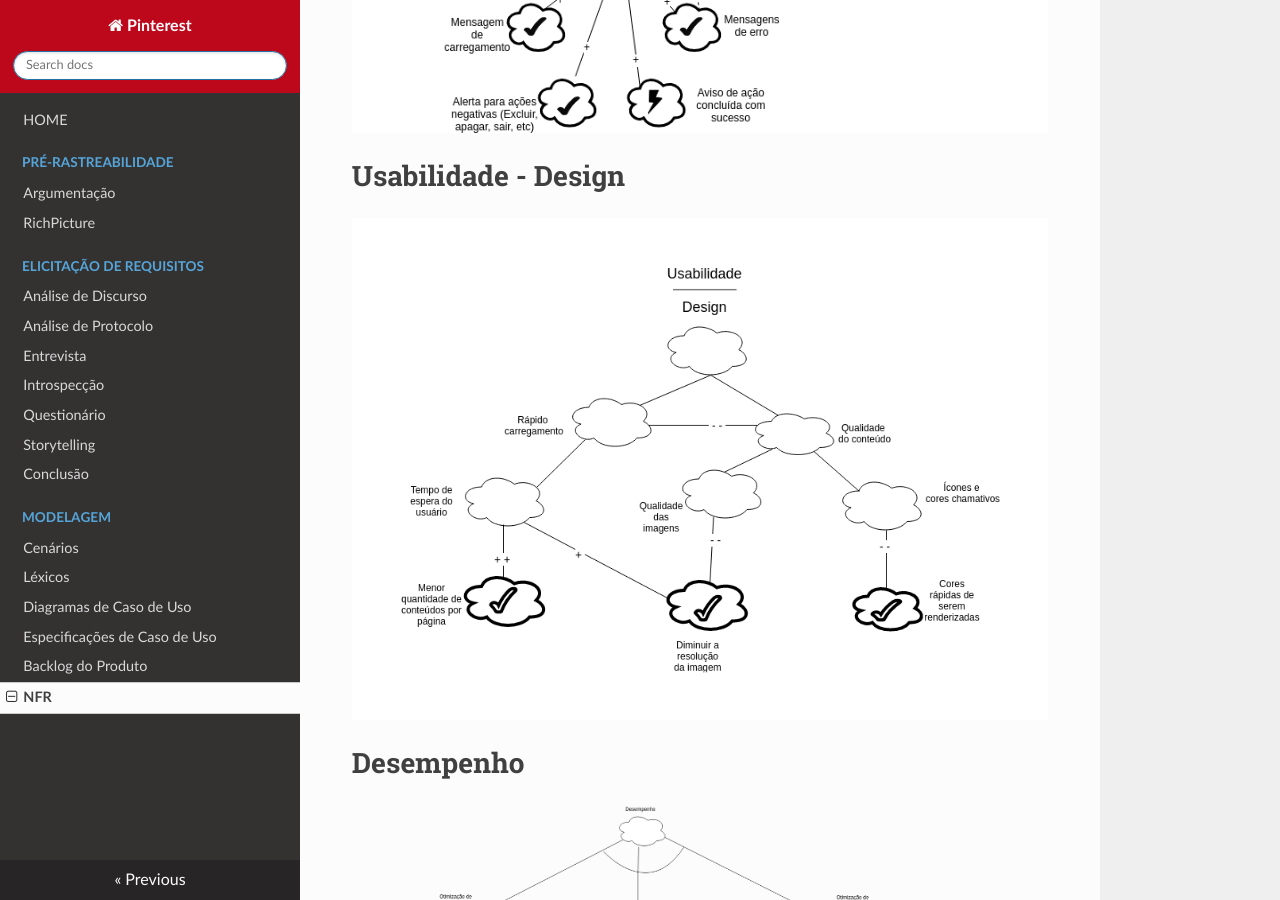
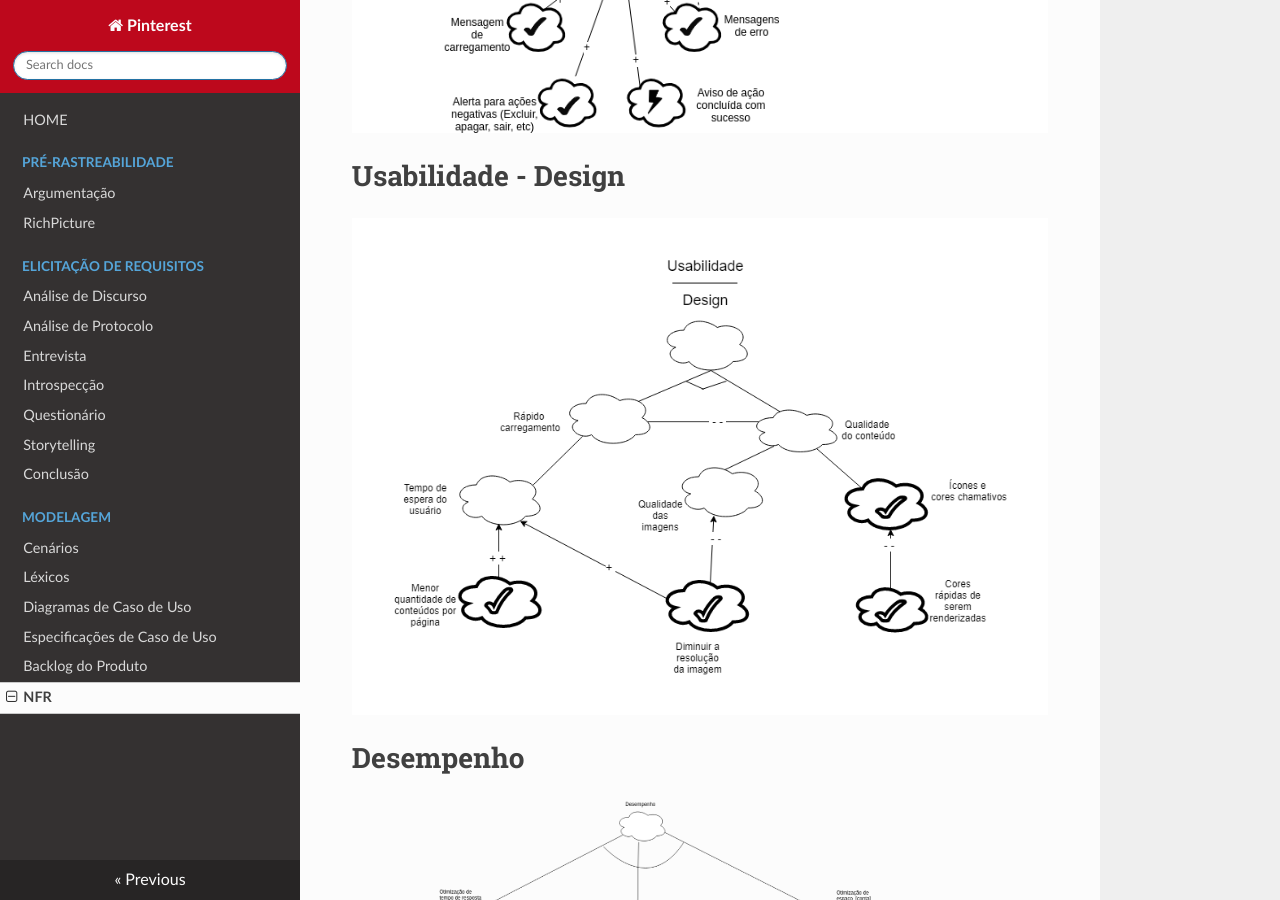
Before and after one commit to joberthrogers18/2018.2-Requisitos-Pinterest, an MkDocs documentation site: the page built from docs/nfr.md, in a window 1280 px wide and 900 px high, scrolled down 1584 px. Built offline with MkDocs 1.6.1, drawn with Linux system fonts in a browser that asks for light colours; nearby versions of some CDN libraries; old or Windows-style settings are respelled for this version of MkDocs.

Commit message:
Adding design NFR
Signed-off-by: DanMke <danmke@hotmail.com>

```diff
--- a/docs/nfr.md
+++ b/docs/nfr.md
@@ -11,7 +11,7 @@
 ![](img/NFR-Usabilidade.png)
 
 # Usabilidade - Design
-![](img/Design_NFR.png)
+![](img/NFR-Design.png)
 
 # Desempenho
 
```
Also changed, not shown: docs/img/Design_NFR.png (deleted), docs/img/NFR-Design.png (added).
